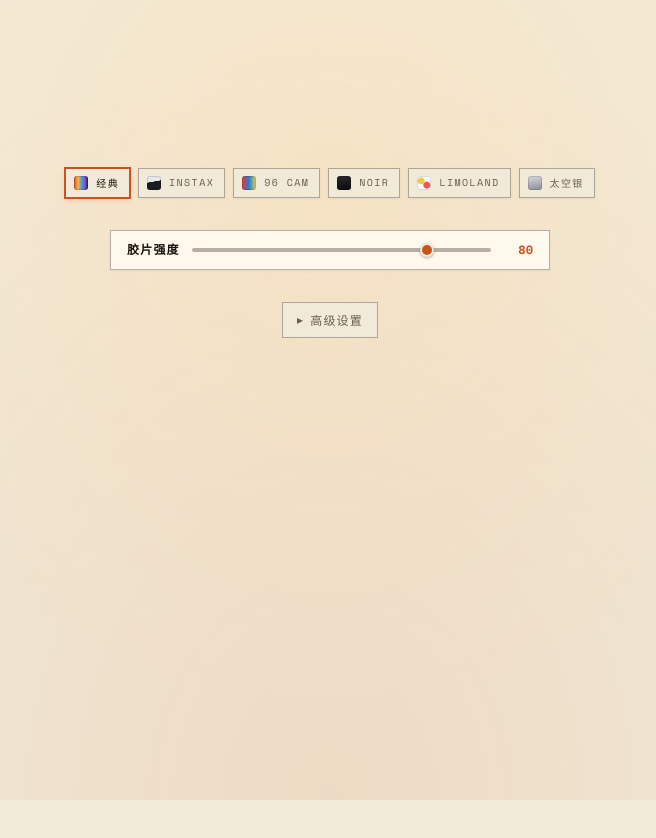
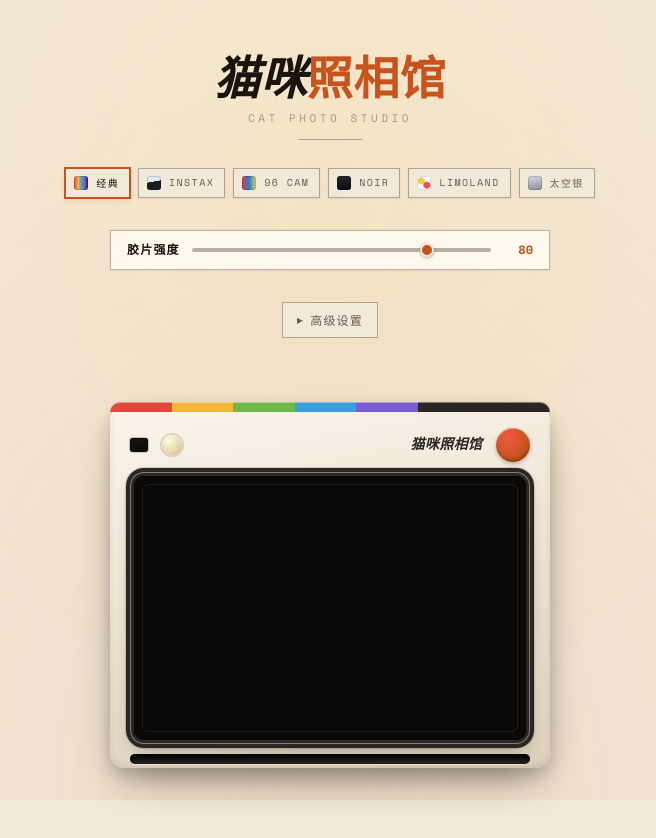
Before and after one commit to dexin-11/orange-cat, a website: page index.html in a window 1280 px wide. Shown: the whole page, without its empty margins (310-966 px from the left). Drawn offline with nearby package versions, Linux system fonts and the light colour scheme; no server answers.

Commit message:
fix: 修复标题和相机显示后消失的问题
清除 fadeUp 动画 animation 属性前，先将终态（opacity:1,
transform:none）写入 inline style，避免元素回到初始 opacity:0
状态而消失。

```diff
--- a/index.html
+++ b/index.html
@@ -1380,11 +1380,16 @@
 
   // 入场动画结束后清除 animation 属性，避免 forwards 填充模式下
   // .frame 仍被浏览器视为 containing block，导致 .photo-out.fullscreen
-  // 的 position:fixed 相对 .frame 而非视口定位
+  // 的 position:fixed 相对 .frame 而非视口定位。
+  // 注意：.marquee/.frame 初始 opacity:0，靠 forwards 保持 opacity:1，
+  // 清除 animation 前必须把终态（opacity:1, transform:none）写入 inline style，
+  // 否则元素会回到 opacity:0 而消失。
   (function(){
     function clearAnim(el){
       if(!el) return;
       el.addEventListener("animationend", function(){
+        el.style.opacity = "1";
+        el.style.transform = "none";
         el.style.animation = "none";
       }, {once:true});
     }
```
